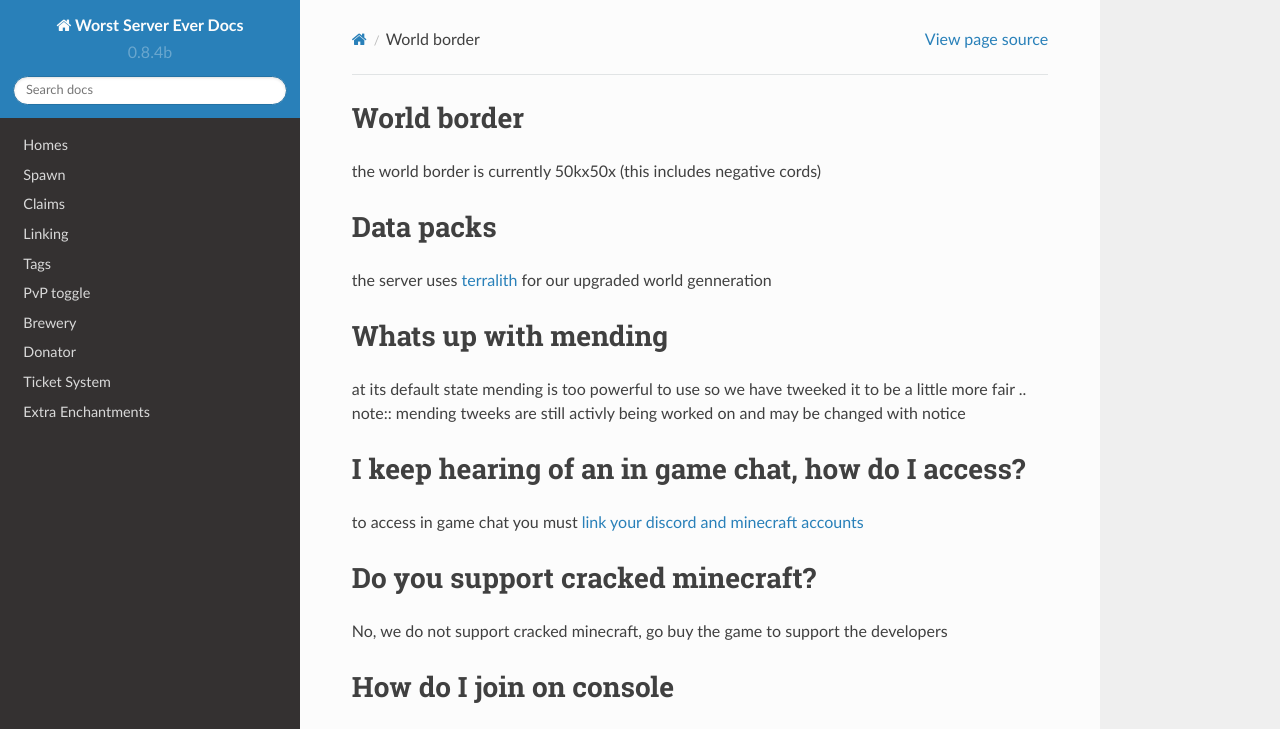
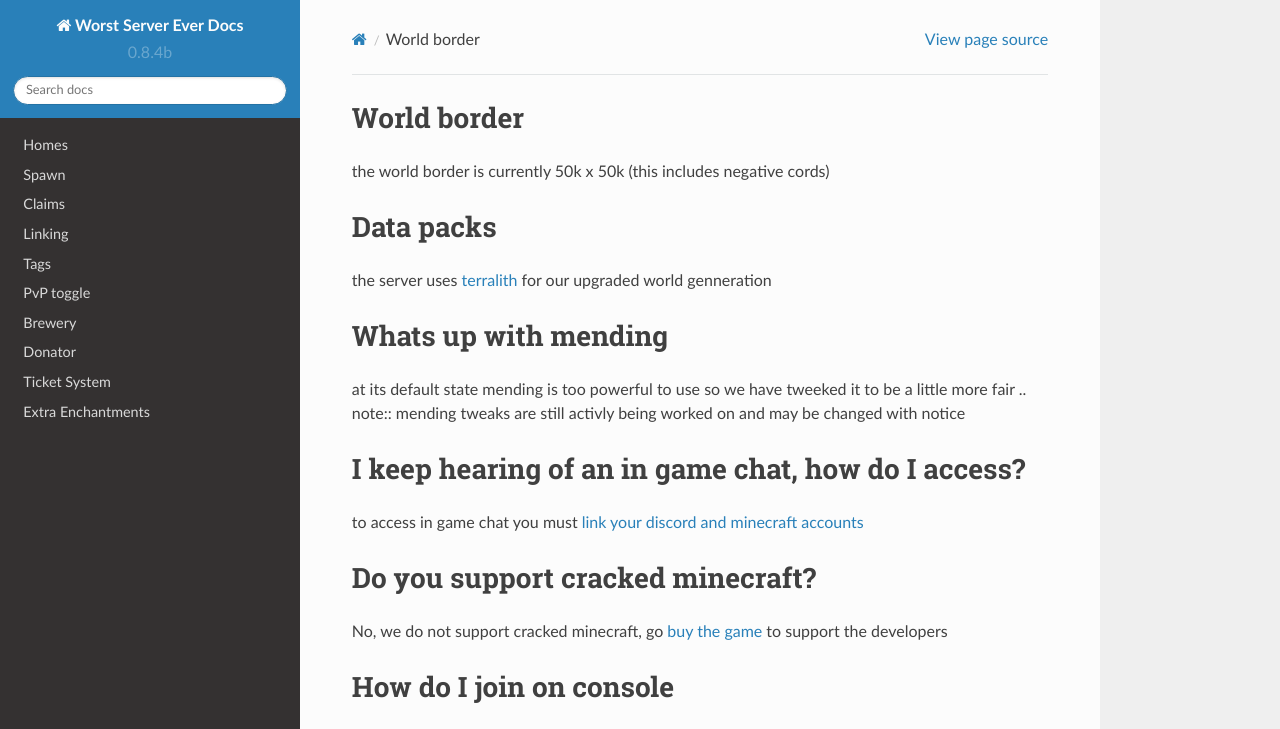
Before and after one commit to footdabmommy/wse, a Sphinx documentation site: the page built from docs/source/FAQ.rst, in a window 1280 px wide and 1162 px high. Shown: the top 729 px of the window. Built offline with Sphinx 7.4.7 and the Read the Docs theme 2.0.0, drawn with Linux system fonts in a browser that asks for light colours.

Commit message:
fix typos

```diff
--- a/docs/source/FAQ.rst
+++ b/docs/source/FAQ.rst
@@ -1,6 +1,6 @@
 World border
 -----
-the world border is currently 50kx50x (this includes negative cords)
+the world border is currently 50k x 50k (this includes negative cords)
 
 Data packs
 -----
@@ -9,7 +9,7 @@ the server uses `terralith <https://www.planetminecraft.com/data-pack/terralith-
 Whats up with mending
 ----
 at its default state mending is too powerful to use so we have tweeked it to be a little more fair
-.. note:: mending tweeks are still activly being worked on and may be changed with notice
+.. note:: mending tweaks are still activly being worked on and may be changed with notice
 
 I keep hearing of an in game chat, how do I access?
 ----
@@ -17,7 +17,7 @@ to access in game chat you must `link your discord and minecraft accounts <https
 
 Do you support cracked minecraft?
 ----
-No, we do not support cracked minecraft, go buy the game to support the developers
+No, we do not support cracked minecraft, go `buy the game <https://www.planetminecraft.com/data-pack/terralith-overworld-evolved-100-biomes-caves-and-more/>`_ to support the developers
 
 How do I join on console
 ----
```
